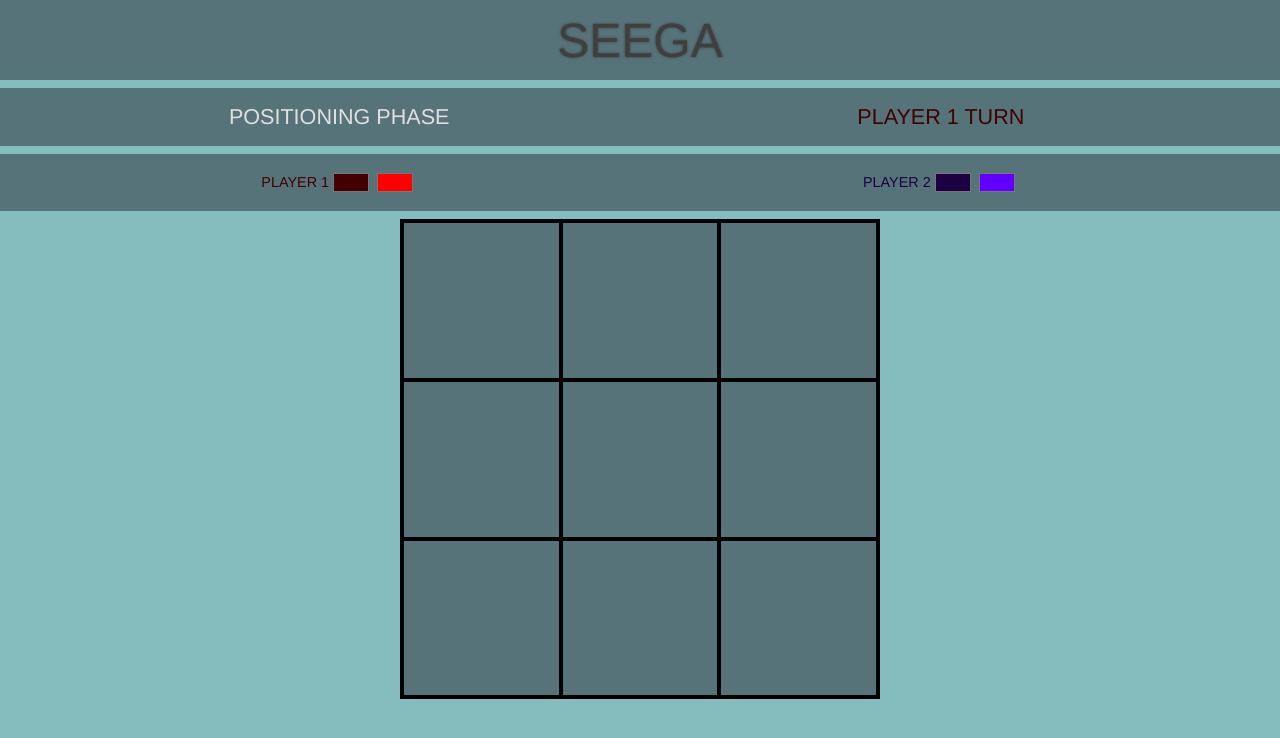
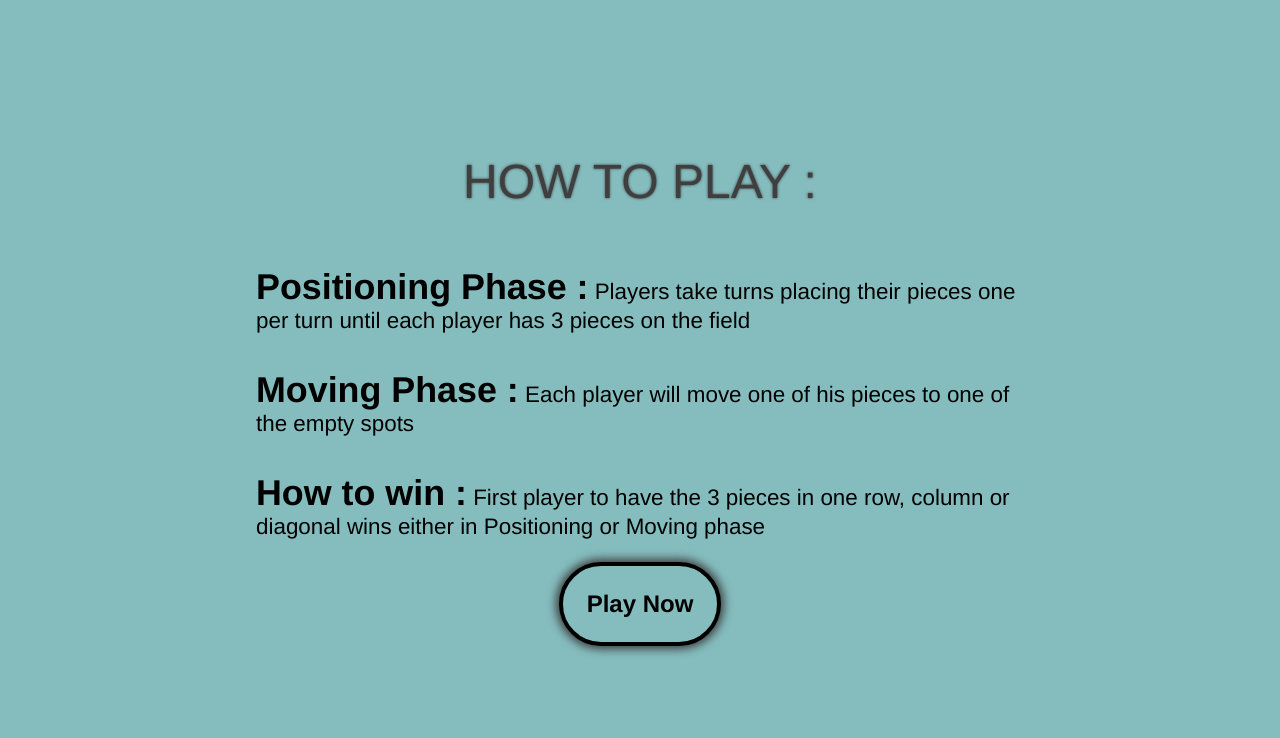
Before and after one commit to iMegz/Seega, a plain HTML site: page index.html in a window 1280 px wide. Drawn offline with Linux system fonts and the light colour scheme.

Commit message:
Version 1.1.0
Major changes :
    -Added How to play guide

Minor changes :
    -Changed "Playing phase" to "Moving phase"

Bugs fixed :

```diff
--- a/index.html
+++ b/index.html
@@ -37,9 +37,25 @@
         </section>
         <section id="game"></section>
     </main>
-    <div id="winner">
+    <section id="winner">
         <h2></h2>
         <button onclick="play()" id="playBtn">Play Again</button>
-    </div>
+    </section>
+    <section id="tut">
+        <h1>How to play :</h1>
+        <p>
+            <span>Positioning Phase : </span>
+            Players take turns placing their pieces one per turn until each player
+            has 3 pieces on the field
+            <br>
+            <span>Moving Phase : </span>
+            Each player will move one of his pieces to one of the empty spots
+            <br>
+            <span>How to win : </span>
+            First player to have the 3 pieces in one row, column or diagonal wins
+            either in Positioning or Moving phase
+        </p>
+        <button onclick="play()" id="playBtn">Play Now</button>
+    </section>
 </body>
 </html>
--- a/index.js
+++ b/index.js
@@ -4,6 +4,7 @@ const gameWindow = elementById("game");
 const phaseInfo = elementById("phaseInfo");
 const turnInfo = elementById("turnInfo");
 const winnerInfo = elementById("winner");
+const tut = elementById("tut");
 
 const colors = ["420000","1d0042","ff0000","6200ff"];
 const cells = (new Array(9)).fill(null,0,9);
@@ -11,7 +12,7 @@ let moves = 0;
 let selectedCell = null;
 let gameFinised = false;
 let playerTurn = false;
-let gamePhase = false;// false-> Positioning, true-> Playing
+let gamePhase = false;// false-> Positioning, true-> Moving
 
 const clearWindow = ()=>{
     moves = 0;
@@ -35,7 +36,7 @@ const onCellClicked = (cell)=>{
         moves++;
         if(moves == 6) {
             gamePhase = true;
-            phaseInfo.innerHTML = "<h2>Playing Phase</h2>";
+            phaseInfo.innerHTML = "<h2>Moving Phase</h2>";
         }
     }else if(gamePhase){
         if(selectedCell == null && cells[cell.id.substr(5,1)] != null && cells[cell.id.substr(5,1)] == playerTurn*1){
@@ -89,6 +90,7 @@ const checkForWinner = ()=>{
 }
 const play = ()=>{
     winnerInfo.style.display = "none";
+    tut.style.display = "none";
     clearWindow();
 
 }
--- a/style.css
+++ b/style.css
@@ -97,6 +97,32 @@ main{
     color: #fff;
     transition: all 0.3s;
 }
+#tut{
+    position: absolute;
+    top: 0;
+    left: 0;
+    width: 100vw;
+    height: 100vh;
+    z-index: 5px;
+    background-color: #85bdbf;
+    display: flex;
+    flex-direction: column;
+    justify-content: center;
+    align-items: center;
+}
+
+#tut p{
+    font-size: 1.4em;
+    width: 60%;
+    margin: 1em auto;
+}
+#tut span{
+    display: inline-block;
+    margin-top: 1em;
+    font-weight: 700;
+    font-size: 1.6em;
+}
+
 #game{
     margin: auto;
     height: 30em;
```
Also changed, not shown: 1 other file.
